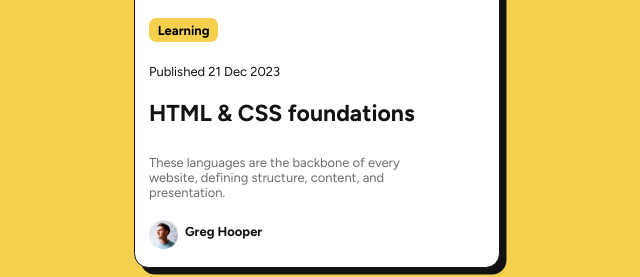
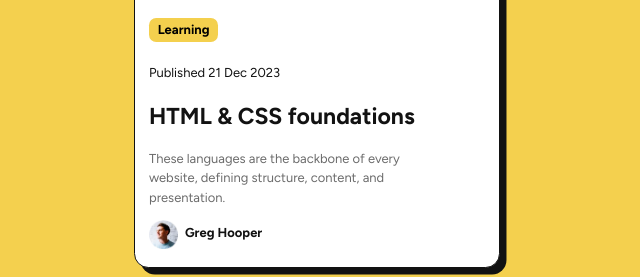
Before and after one commit to Olaniyi-Fatola/Frontend-blogcard, a plain HTML site: page index.html in a window 1280 px wide. Shown: the part 384-661 px from the top of the page, 323-963 px from the left. Drawn offline with Linux system fonts and the light colour scheme.

Commit message:
Update style.css

```diff
--- a/style.css
+++ b/style.css
@@ -45,7 +45,6 @@ p, h1, h2, h3 {
 }
 
 h2 {
-    padding: 0.1rem 0rem;
     color: hsl(0, 0%, 7%);
     font-size: 1.6rem;
 }
@@ -60,9 +59,9 @@ h2:hover {
 }
 
 p {
-    padding: 0.5rem 0rem;
     color: hsl(0, 0%, 42%);
     text-align: left;
+    line-height: 1.5;
 }
 
 .dp {
```
